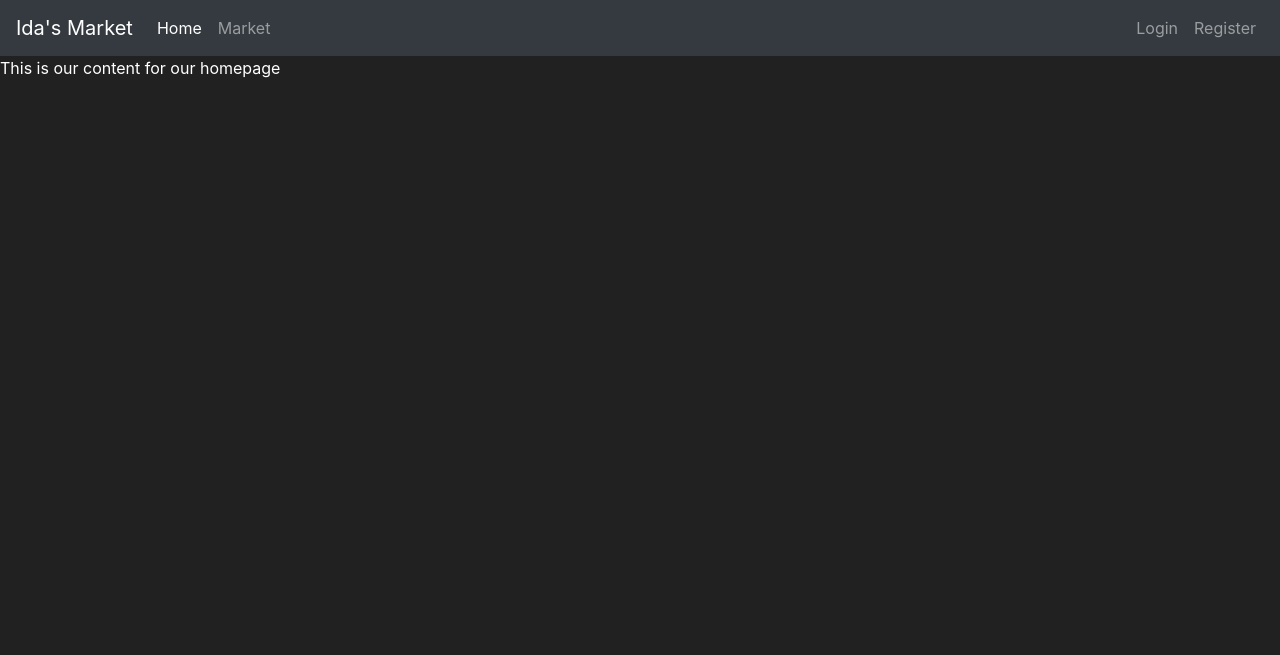
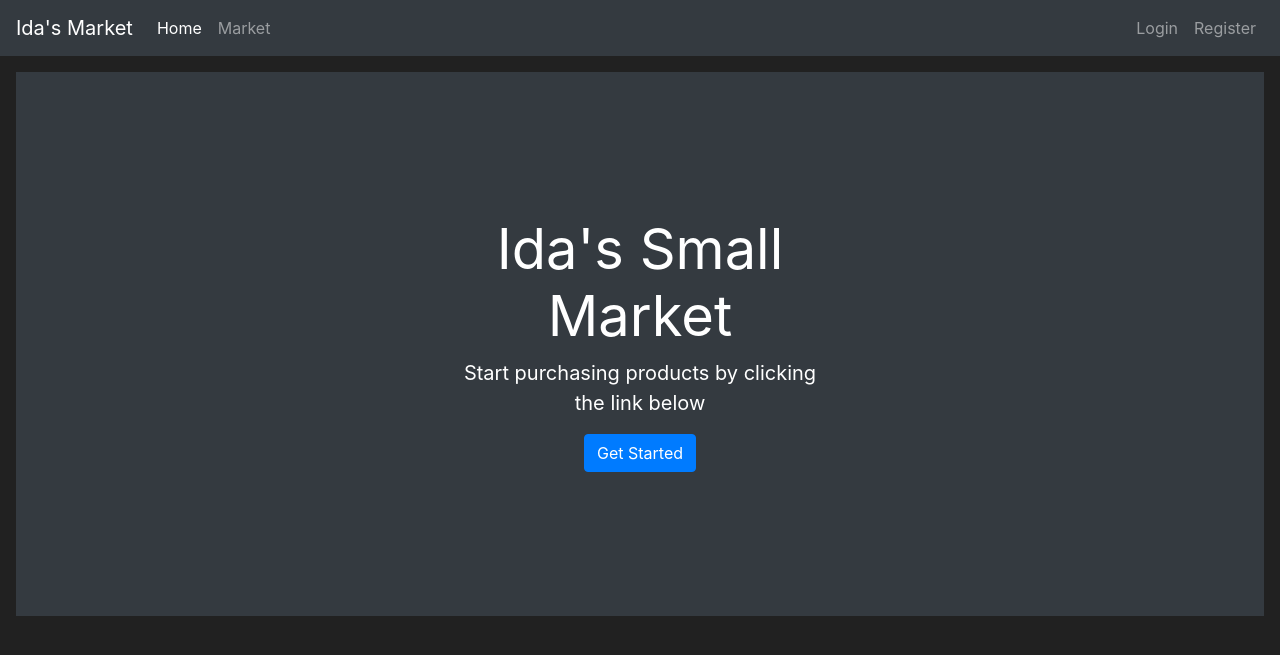
Before and after one commit to Idadelveloper/ida-flask-ecommerce-site, a Flask app: page / in a window 1280 px wide. Shown: the top 655 px of the page. Run offline with Flask 2, Linux system fonts and the light colour scheme; some libraries are stand-ins or nearby versions.

Commit message:
Implemented logout and modified homepage

```diff
--- a/market/__init__.py
+++ b/market/__init__.py
@@ -10,5 +10,7 @@ app.config['SECRET_KEY'] = 'fd6a4cb71746e00b0b67b287'
 db = SQLAlchemy(app)
 bcrypt = Bcrypt(app)
 login_manager = LoginManager(app)
+login_manager.login_view = "login_page"
+login_manager.login_message_category = "info"
 
 from market import routes
--- a/market/routes.py
+++ b/market/routes.py
@@ -3,7 +3,7 @@ from flask import flash, render_template, redirect, url_for
 from market.models import Item, User
 from market.forms import RegisterForm, LoginForm
 from market import db
-from flask_login import login_user
+from flask_login import login_user, logout_user, login_required
 
 
 @app.route("/")
@@ -13,6 +13,7 @@ def home_page():
 
 
 @app.route("/market")
+@login_required
 def market_page():
     items = Item.query.all()
     return render_template('market.html', items=items)
@@ -27,6 +28,10 @@ def register_page():
         password=form.password1.data)
         db.session.add(user_to_create)
         db.session.commit()
+
+        login_user(user_to_create)
+        flash(f'Account created successfully! You are now logged in as {user_to_create.username}', category="success")
+
         return redirect(url_for('market_page'))
 
     # If there are no validation errors
@@ -50,3 +55,10 @@ def login_page():
         flash('Username and password are not matched! Please try again', category='danger')
 
     return render_template('login.html', form=form)
+
+
+@app.route('/logout')
+def logout_page():
+    logout_user()
+    flash("You have been logged out!", category='info')
+    return redirect(url_for("home_page"))
--- a/market/templates/base.html
+++ b/market/templates/base.html
@@ -39,7 +39,7 @@
                             <a class="nav-link">Welcome, {{ current_user.username }}</a>
                         </li>
                         <li class="nav-item">
-                            <a class="nav-link" href="#">Logout</a>
+                            <a class="nav-link" href="{{ url_for('logout_page') }}">Logout</a>
                         </li>
                     </ul>
                 {% else %}
--- a/market/templates/home.html
+++ b/market/templates/home.html
@@ -4,5 +4,13 @@
 {% endblock %}
 
 {% block content %}
-    This is our content for our homepage
+    <div class="position-relative overflow-hidden p-3 p-md-5 m-md-3 text-center bg-dark" style="color:white">
+        <div class="col-md-5 p-lg-5 mx-auto my-5">
+            <h1 class="display-4 font-weight-normal">Ida's Small Market</h1>
+            <p class="lead font-weight-normal">Start purchasing products by clicking the link below</p>
+            <a class="btn btn-primary" href="{{ url_for('market_page') }}">Get Started</a>
+            <div class="product-device box-shadow d-none d-md-block"></div>
+            <div class="product-device product-device-2 box-shadow d-none d-md-block"></div>
+        </div>
+    </div>
 {% endblock %}
--- a/market/templates/login.html
+++ b/market/templates/login.html
@@ -6,10 +6,10 @@ Login Page
 
 {% block content %}
     <body class="text-center">
-        <div class="container">
+        <div class="container py-5">
             <form method="POST" class="form-signin" style="color:white">
                 {{ form.hidden_tag() }}
-                <img class="mb-4" src="">
+                <a href="https://imgbb.com/"><img src="https://i.ibb.co/gJhbNyZ/99439f2a9c6b4cecbb62b7b61ea3f3dd.png" alt="Code Babe logo" border="0"></a><br /><br />
                 <h1 class="h3 mb-3 font-weight-normal">
                     Please Login
                 </h1>
--- a/market/templates/register.html
+++ b/market/templates/register.html
@@ -6,10 +6,10 @@ Register Page
 
 {% block content %}
     <body class="text-center">
-        <div class="container">
+        <div class="container py-5">
             <form method="POST" class="form-register" style="color:white">
                 {{ form.hidden_tag() }}
-            <img class="mb-4" src="https://encrypted-tbn0.gstatic.com/images?q=tbn:ANd9GcRJmTQAT8mKt7KT5GiBnwwTa1ksRAelT3g7dIWBJJ3W-2tXIR-RFxAYhru5UhDUhLFyYGg&usqp=CAU">
+                <a href="https://imgbb.com/"><img src="https://i.ibb.co/gJhbNyZ/99439f2a9c6b4cecbb62b7b61ea3f3dd.png" alt="Code Babe logo" border="0"></a><br />
             <br>
             <h1 class="h3 mb-3 font-weight-normal">
                 Please Create your Account
```
Also changed, not shown: market/market.db.
